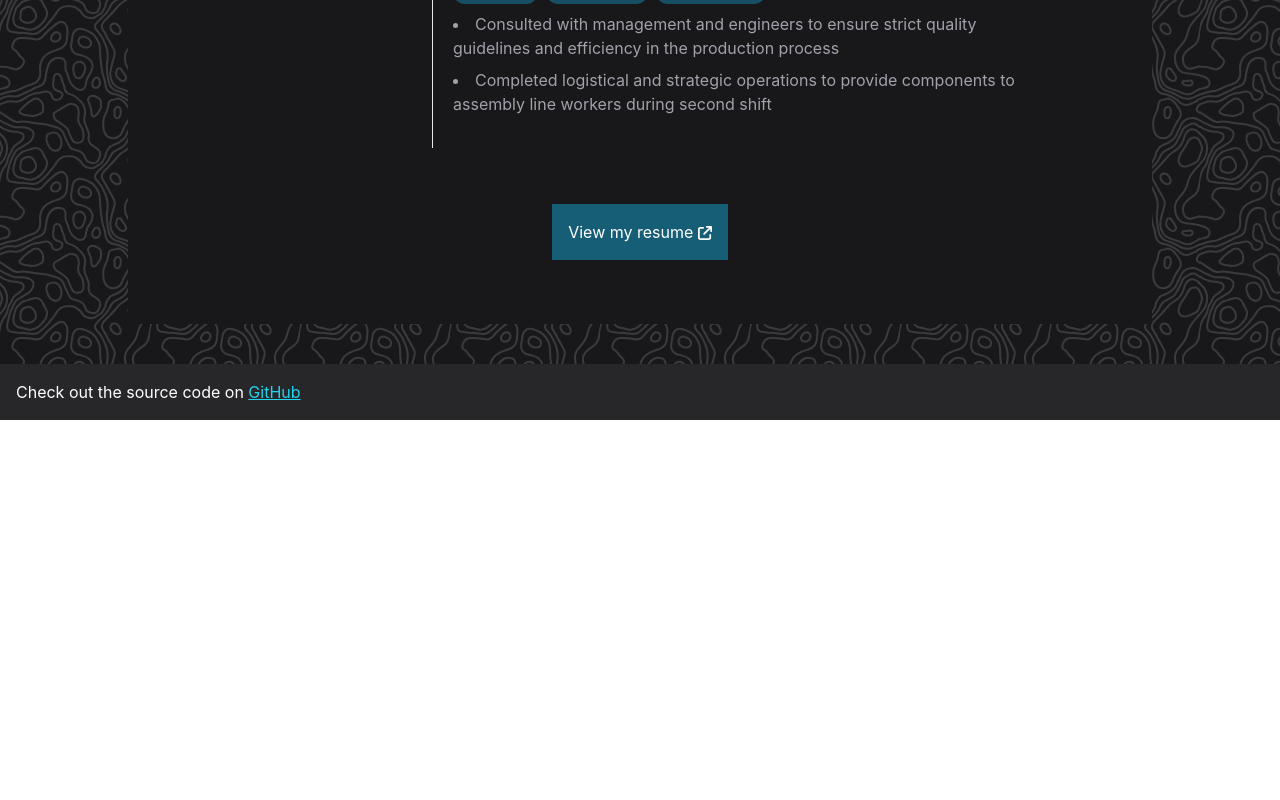
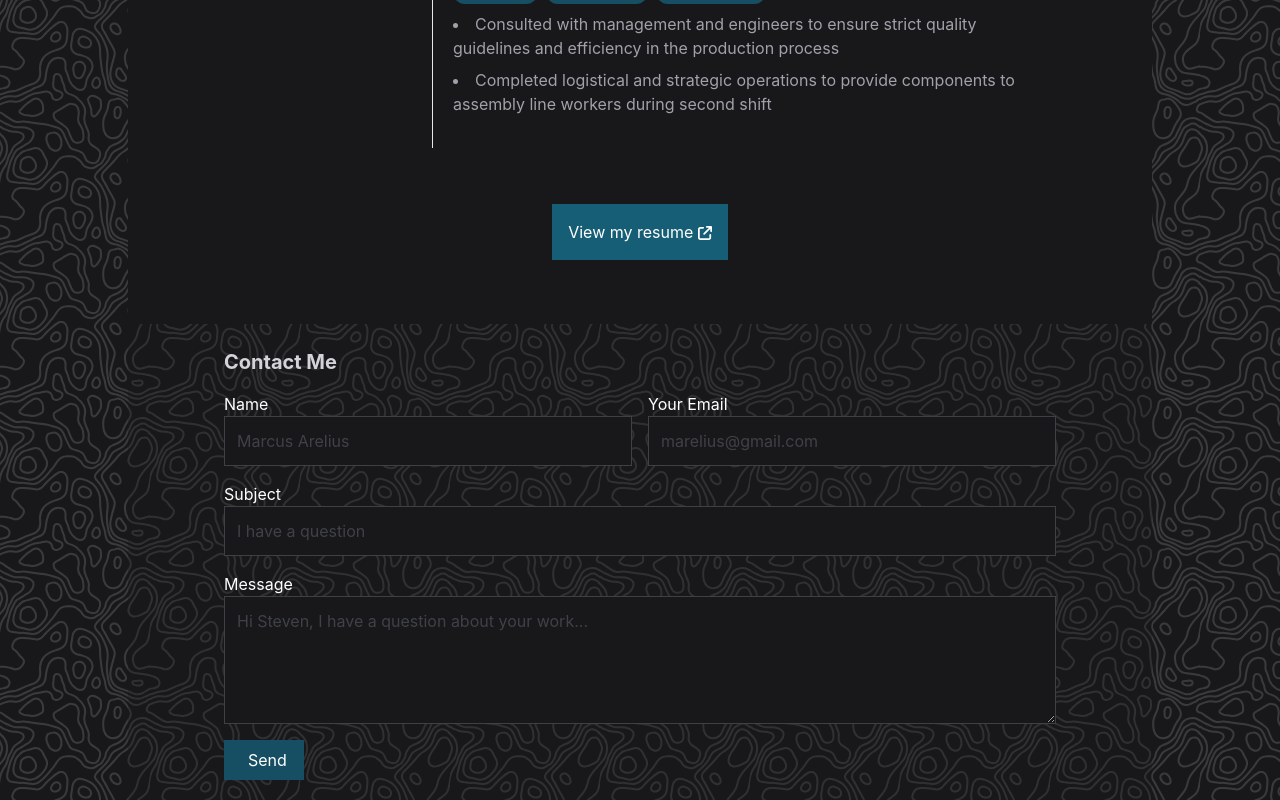
Before and after one commit to stuott/my-portfolio, a React (Create React App) app: page / in a window 1280 px wide. Shown: the part 2000-2800 px from the top of the page. Before the commit the page ends 2420 px from the top, so only its background shows below. Built offline with nearby package versions, Linux system fonts and the light colour scheme.

Commit message:
Add contact form to the home page and remove App.test.tsx

```diff
--- a/package.json
+++ b/package.json
@@ -5,6 +5,7 @@
   "homepage": "http://stevenott.tech",
   "dependencies": {
     "@babel/plugin-proposal-private-property-in-object": "^7.21.11",
+    "@emailjs/browser": "^4.4.1",
     "@fortawesome/fontawesome-svg-core": "^6.6.0",
     "@fortawesome/free-brands-svg-icons": "^6.6.0",
     "@fortawesome/free-solid-svg-icons": "^6.6.0",
@@ -17,6 +18,7 @@
     "@types/react": "^18.3.11",
     "@types/react-dom": "^18.3.1",
     "classnames": "^2.5.1",
+    "emailjs-com": "^3.2.0",
     "fortawesome": "^0.0.1-security",
     "react": "^18.3.1",
     "react-dom": "^18.3.1",
--- a/src/components/common/IconButton.tsx
+++ b/src/components/common/IconButton.tsx
@@ -10,6 +10,7 @@ interface IconButtonProps {
   iconClassName?: string;
   bgColor?: string;
   hoverColor?: string;
+  textSide?: "left" | "right" | "";
 }
 
 const IconButton = ({
@@ -20,16 +21,22 @@ const IconButton = ({
   iconClassName,
   bgColor,
   hoverColor,
+  textSide = "right",
 }: IconButtonProps) => {
-  const buttonClassName = classNames("text-sm p-2", className, {
+  const buttonClassName = classNames("p-2 ", className, {
     [`bg-${bgColor}`]: bgColor,
     [`hover:bg-${hoverColor}`]: hoverColor,
   });
 
   return (
     <button className={buttonClassName} onClick={onClick}>
+      {(text && textSide === "left" && (
+        <span className="ml-2 text-md">{text} </span>
+      )) || <></>}
       <FontAwesomeIcon className={iconClassName} icon={icon} />
-      {(text && <span className="ml-2 text-md">{text}</span>) || null}
+      {(text && textSide !== "left" && (
+        <span className="ml-2 text-md">{text}</span>
+      )) || <></>}
     </button>
   );
 };
--- /dev/null
+++ b/src/components/home/Contact.tsx
@@ -0,0 +1,101 @@
+import emailjs from "@emailjs/browser";
+import Section from "components/layout/Section";
+import React, { useRef, useState } from "react";
+
+const Contact = () => {
+  const form = useRef<HTMLFormElement>(null);
+  const [status, setStatus] = useState("");
+
+  const successMessage =
+    "Message sent successfully! Thanks for reaching out - I'll get back to you soon.";
+  const failureMessage =
+    "Failed to send message. Please try again later or email me directly at steven.ott.tech@gmail.com";
+
+  // Handle form contact form submission using EmailJS
+  const handleSubmit = async (e: React.FormEvent<HTMLFormElement>) => {
+    e.preventDefault();
+
+    if (form.current) {
+      try {
+        const response = await emailjs.sendForm(
+          "service_v1yo3gf",
+          "template_hsfs5gb",
+          form.current,
+          { publicKey: "AD4BzZqxk8IwQGgoJ" }
+        );
+        if (response.status === 200) {
+          setStatus(successMessage);
+          form.current.reset();
+        } else {
+          setStatus(failureMessage);
+        }
+      } catch (error) {
+        console.error("Error:", error);
+        setStatus(failureMessage);
+      }
+    }
+  };
+
+  const fieldClassName =
+    "bg-zinc-900 p-3 border border-zinc-700 placeholder-gray-400/30";
+
+  return (
+    <Section id="contact" title="Contact Me" className="bg-zinc-900/30">
+      <form ref={form} onSubmit={handleSubmit}>
+        <div className="flex flex-col gap-4">
+          <div className="grid sm:grid-cols-2 gap-4">
+            <div className="flex flex-col">
+              <label htmlFor="name">Name</label>
+              <input
+                type="text"
+                id="name"
+                name="from_name"
+                required
+                className={fieldClassName}
+                placeholder="Marcus Arelius"
+              />
+            </div>
+            <div className="flex flex-col">
+              <label htmlFor="email">Your Email</label>
+              <input
+                type="email"
+                id="email"
+                name="reply_to"
+                required
+                className={fieldClassName}
+                placeholder="marelius@gmail.com"
+              />
+            </div>
+          </div>
+          <div className="flex flex-col">
+            <label htmlFor="subject">Subject</label>
+            <input
+              type="text"
+              id="subject"
+              name="subject"
+              required
+              className={fieldClassName}
+              placeholder="I have a question"
+            />
+          </div>
+          <div className="flex flex-col">
+            <label htmlFor="message">Message</label>
+            <textarea
+              id="message"
+              name="message"
+              required
+              className={fieldClassName + " min-h-32"}
+              placeholder="Hi Steven, I have a question about your work..."
+            />
+          </div>
+          <button className="bg-cyan-900 w-20 px-6 py-2" type="submit">
+            Send
+          </button>
+          {status && <p>{status}</p>}
+        </div>
+      </form>
+    </Section>
+  );
+};
+
+export default Contact;
--- a/src/components/home/Home.tsx
+++ b/src/components/home/Home.tsx
@@ -1,4 +1,5 @@
 import About from "./About";
+import Contact from "./Contact";
 import Experience from "./Experience";
 import Intro from "./Intro";
 import Quotes from "./Quotes";
@@ -10,6 +11,7 @@ export default function Home() {
       <About />
       <Quotes />
       <Experience />
+      <Contact />
     </div>
   );
 }
--- a/src/components/home/Intro.tsx
+++ b/src/components/home/Intro.tsx
@@ -1,6 +1,7 @@
 import { faGithubAlt, faLinkedinIn } from "@fortawesome/free-brands-svg-icons";
-import { faBook } from "@fortawesome/free-solid-svg-icons";
+import { faArrowRight, faBook } from "@fortawesome/free-solid-svg-icons";
 import { FontAwesomeIcon } from "@fortawesome/react-fontawesome";
+import IconButton from "components/common/IconButton";
 import IconTable from "components/common/IconTable";
 import Section from "components/layout/Section";
 import { Icon } from "types";
@@ -23,12 +24,26 @@ const icons: Icon[] = [
 export default function Intro() {
   return (
     <Section id="intro" className="bg-zinc-900/30 py-10">
-      <div className="grid gap-1" style={{ textShadow: "1px 1px 10px black" }}>
-        <h1 className="text-white text-4xl md:text-5xl">Steven Ott</h1>
-        <p className="text-gray-400">
-          (920) 286-1509 - steven.ott.tech@gmail.com
-        </p>
-        <IconTable icons={icons} />
+      <div className="flex justify-between items-center">
+        <div
+          className="grid gap-1"
+          style={{ textShadow: "1px 1px 10px black" }}
+        >
+          <h1 className="text-white text-4xl md:text-5xl">Steven Ott</h1>
+          <p className="text-gray-400">
+            (920) 286-1509 - steven.ott.tech@gmail.com
+          </p>
+          <IconTable icons={icons} />
+        </div>
+        <div className="text-white">
+          <IconButton
+            icon={faArrowRight}
+            className="text-xl text-zinc-400 hover:text-cyan-700 hover:scale-[1.05] transition duration-300"
+            text="contact me"
+            textSide="left"
+            onClick={() => document.getElementById("contact")?.scrollIntoView()}
+          />
+        </div>
       </div>
     </Section>
   );
```
Also changed, not shown: 2 other files (tests, documents, lock files or other folders).
